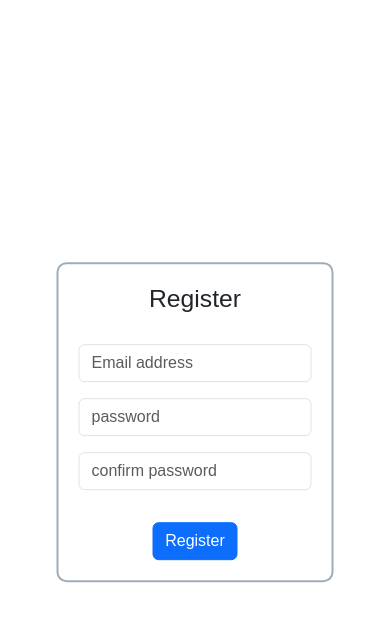
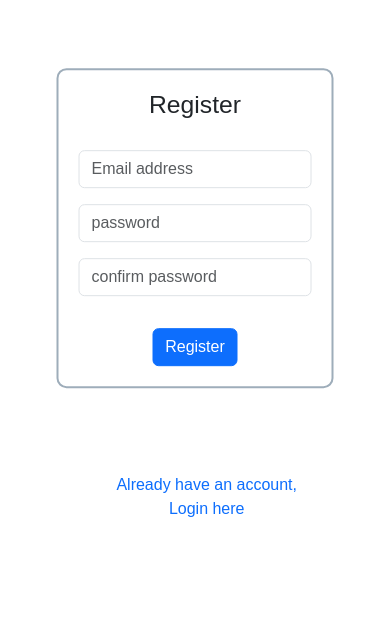
Before and after one commit to thefullstackboy/ca_dashboard, a React (Create React App) app in the folder front2/: page /register in a window 390 px wide. Shown: the top 622 px of the page. Built offline with nearby package versions, Linux system fonts and the light colour scheme.

Commit message:
login and signup frontend

```diff
--- a/front2/src/components/ForgotPassword.js
+++ b/front2/src/components/ForgotPassword.js
@@ -21,7 +21,7 @@ function ForgotPassword() {
 </div>
 </form>
 </div>
-<div className='login-box2'>
+<div className='login-box2 mt-2'>
     <p className='text-center btn-primary fs-6 mt-3 list-group-item'><Link to="/login">Already have an account, Login here</Link></p>
 </div>
 
--- a/front2/src/components/Register.js
+++ b/front2/src/components/Register.js
@@ -8,19 +8,24 @@ function Register() {
 
   const onSubmit = (data) => {
     try {
-      console.log(data);
-      console.log("Email 16 line",data.Email);
-
       if(data.password === data.confirmPassword){
       axios.post("http://localhost:3001/api/services/register",
         {
           email: data.Email,
           password:data.password
         }).then((response)=>{
-          alert("customer account created successfully")
+          alert("Account created successfully")
           console.log("response28",response);
           console.log("respone status",response.status)
-        })
+        }).catch((error) => { // error is handled in catch block
+          if (error.response) { // status code out of the range of 2xx
+            alert(error.response.data);
+          } else if (error.request) { // The request was made but no response was received
+            console.log(error.request);
+          } else {// Error on setting up the request
+            console.log('Error', error.message);
+          }
+        });
       }
       else {
         alert("password and confirm password not match.")
@@ -29,7 +34,6 @@ function Register() {
       console.log(e.response.message)
       console.log(e)
     }
-
   }
   return (
     <div>
@@ -62,9 +66,9 @@ function Register() {
 </div>
 </form>
 </div>
-{/* <div className='login-box2'>
+<div className='login-box2 mt-4'>
     <p className='text-center btn-primary fs-6 mt-3 list-group-item'><Link to="/login">Already have an account, Login here</Link></p>
-</div> */}
+</div>
     </div>
   )
 }
--- a/front2/src/components/ResetPassword.js
+++ b/front2/src/components/ResetPassword.js
@@ -21,7 +21,7 @@ function ResetPassword() {
   </div>
   </form>
   </div>
-    <div className='login-box2'>
+    <div className='login-box2 mt-2'>
     <p className='text-center btn-primary fs-6 list-group-item'><Link to="/login">Already have an account, Login here</Link></p>
 </div>
 </>
--- a/front2/src/components/form.css
+++ b/front2/src/components/form.css
@@ -9,7 +9,7 @@ html {
   }
 
   .login-box {
-    position: absolute;
+    position: fixed;
     top: 50%;
     left: 50%;
     width: 500px;
@@ -22,7 +22,7 @@ html {
   }
 
   .login-box2 {
-    position: absolute;
+    position: fixed;
     top: 85%;
     left: 50%;
     transform: translate(-50%, -50%);
@@ -65,10 +65,10 @@ html {
     text-decoration: none;
   }
 /* When the browser is at least 600px and above */
-@media (min-width: 300px) and (max-width: 500px) {
+@media (min-width: 300px) and (max-width: 1000px) {
     .login-box {
         position: absolute;
-        top: 50%;
+        top: 24%;
         left: 50%;
         width: 277px;
         padding: 20px;
@@ -78,4 +78,36 @@ html {
         border: 2px solid #9EADBA;
         border-radius: 10px;
       }
+
+      .login-box2 {
+        position: absolute;
+        top: 47%;
+        left: 50%;
+        transform: translate(-50%, -50%);
+        box-sizing: border-box;
+    }
   }
+
+  @media screen and (min-width: 375px) and (max-width: 667px) {
+    .login-box2 {
+      position: absolute;
+      top: 56%;
+      left: 53%;
+      transform: translate(-50%, -50%);
+      box-sizing: border-box;
+  }
+
+  .login-box {
+    position: absolute;
+    top: 27%;
+    left: 50%;
+    width: 277px;
+    padding: 20px;
+    transform: translate(-50%, -50%);
+    background-color: #ffff;
+    box-sizing: border-box;
+    border: 2px solid #9EADBA;
+    border-radius: 10px;
+}
+
+}
```
